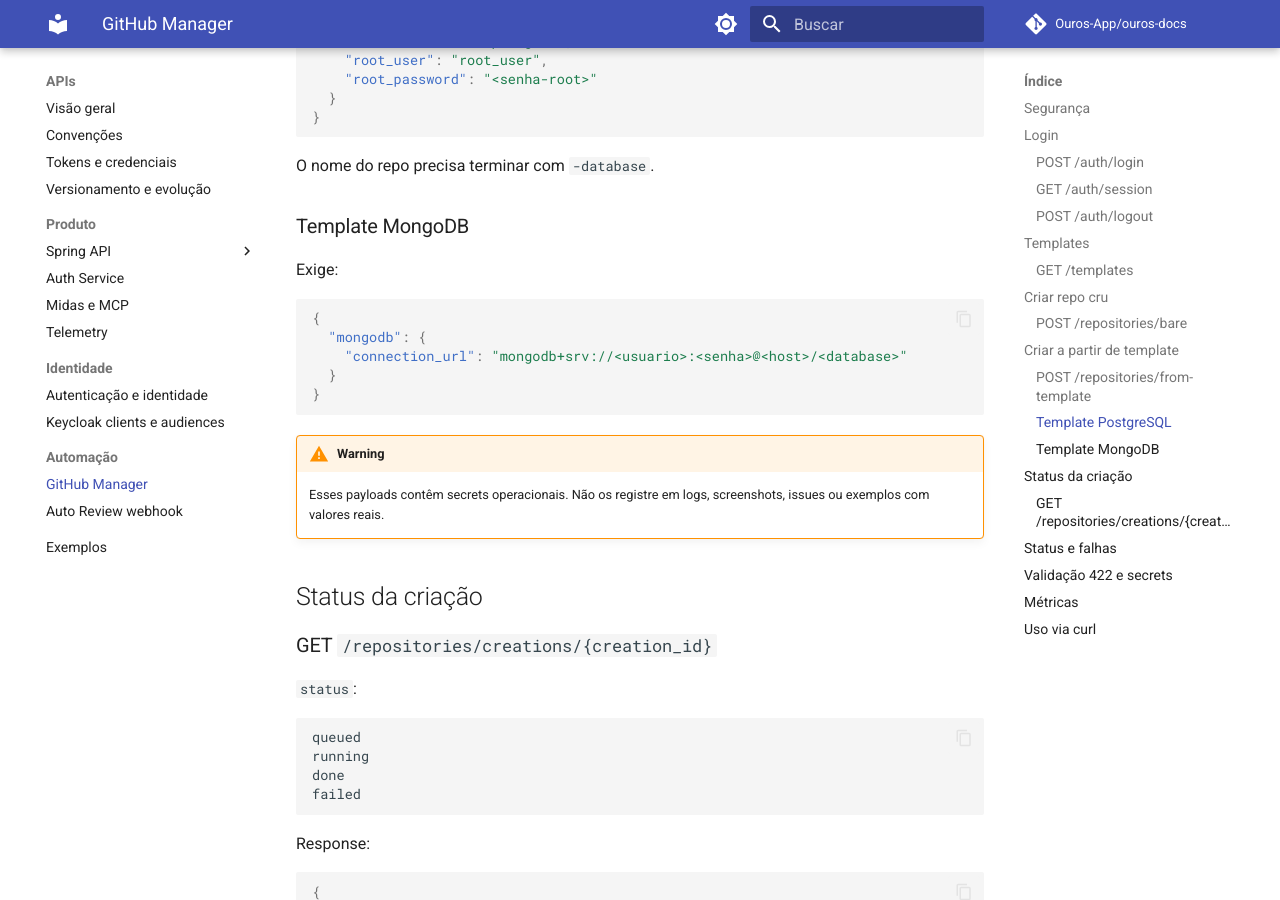
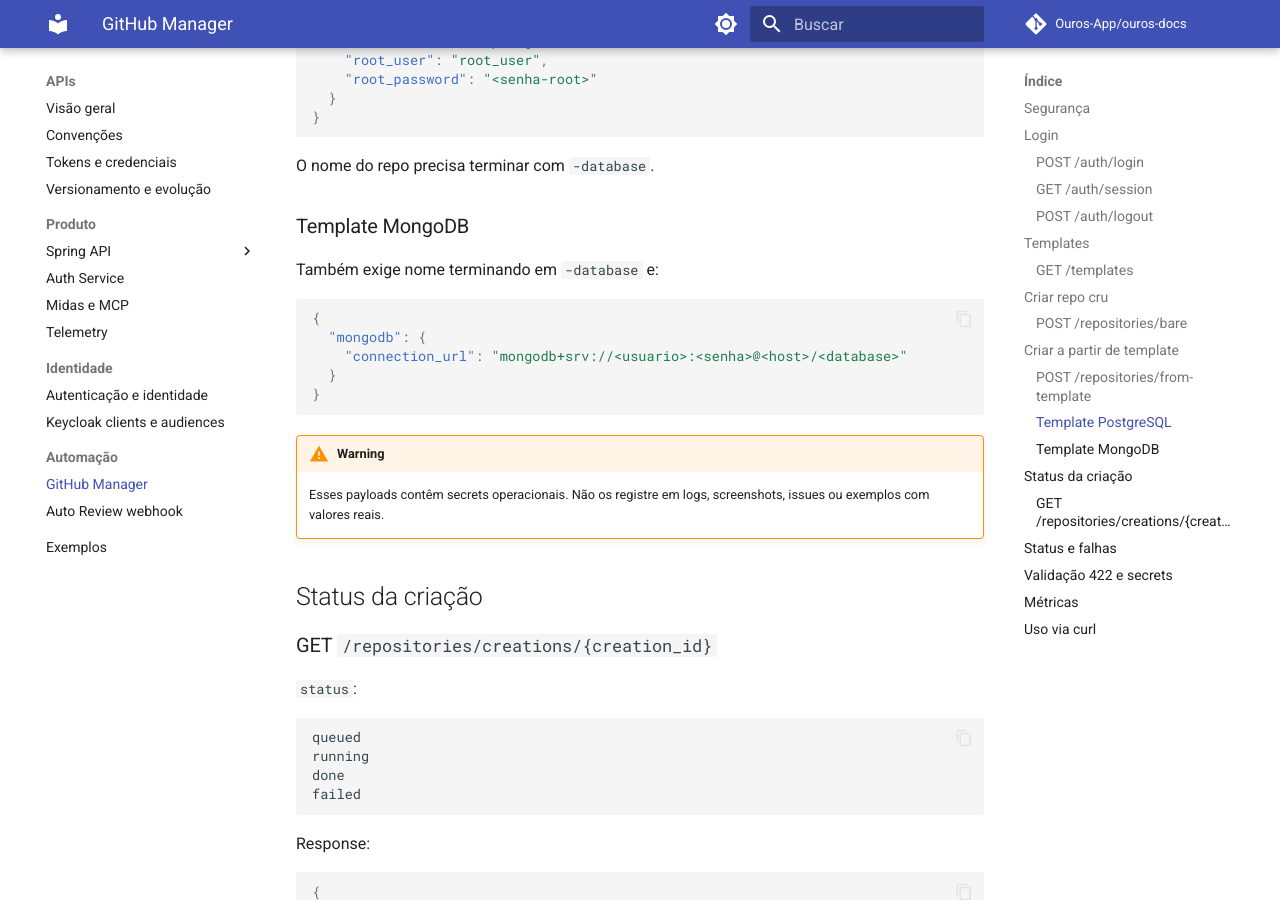
Before and after one commit to Ouros-App/ouros-docs, an MkDocs documentation site: the page built from docs/apis/github-manager-reference.md, in a window 1280 px wide and 900 px high, scrolled down 3512 px. Built offline with MkDocs 1.6.1 and Material for MkDocs 9.7.7, drawn with Linux system fonts in a browser that asks for light colours; comment, search, counter and statistics services are not loaded.

````diff
--- a/docs/apis/github-manager-reference.md
+++ b/docs/apis/github-manager-reference.md
@@ -169,7 +169,7 @@ O nome do repo precisa terminar com `-database`.
 
 ### Template MongoDB
 
-Exige:
+Também exige nome terminando em `-database` e:
 
 ```json
 {
````
Also changed, not shown: docs/apis/versioning.md (+1 -1 lines).
